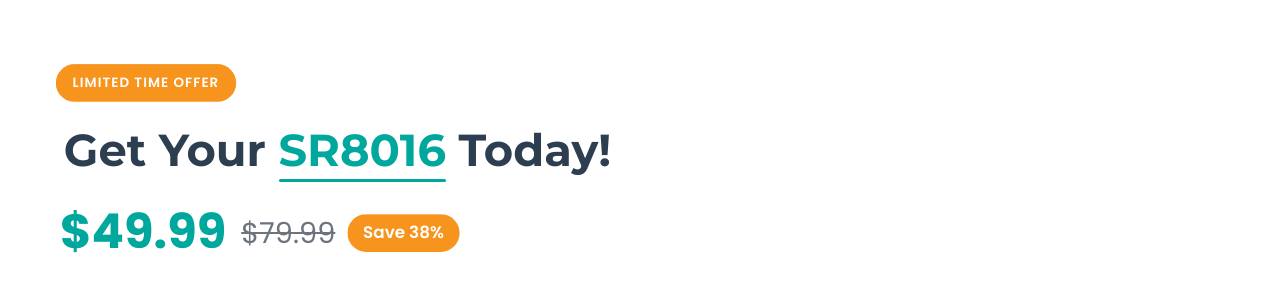
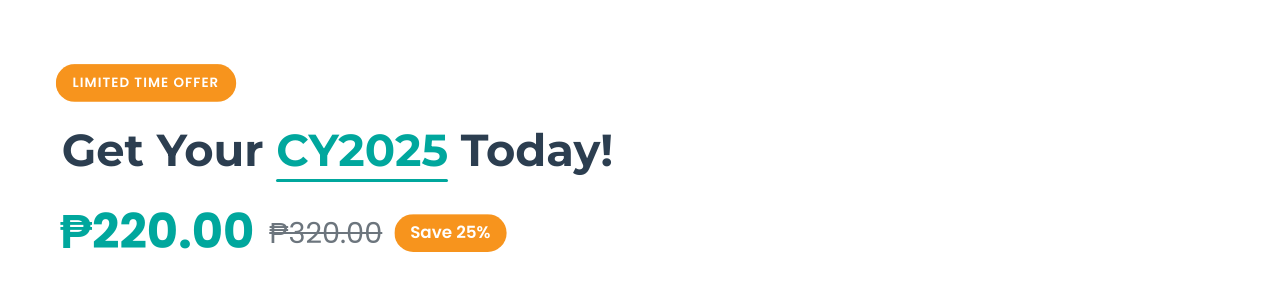
Before and after one commit to JustineBangahon/CyGRIP-WebSite, a plain HTML site: page index.html in a window 1280 px wide. Shown: the part 4620-4908 px from the top of the page. Drawn offline with nearby package versions, Linux system fonts and the light colour scheme.

Commit message:
2nd commit

```diff
--- a/index.html
+++ b/index.html
@@ -1824,11 +1824,11 @@ footer {
         <div class="container">
             <div class="contact-content" data-aos="fade-right">
                 <div class="badge">LIMITED TIME OFFER</div>
-                <h2>Get Your <span>SR8016</span> Today!</h2>
+                <h2>Get Your <span>CY2025</span> Today!</h2>
                 <div class="price-container">
-                    <div class="price">$49.99</div>
-                    <div class="original-price">$79.99</div>
-                    <div class="discount-tag">Save 38%</div>
+                    <div class="price">₱220.00</div>
+                    <div class="original-price">₱320.00</div>
+                    <div class="discount-tag">Save 25%</div>
                 </div>
                 <div class="shipping-info">
                     <i class="fas fa-truck"></i> Free shipping on all orders
```
